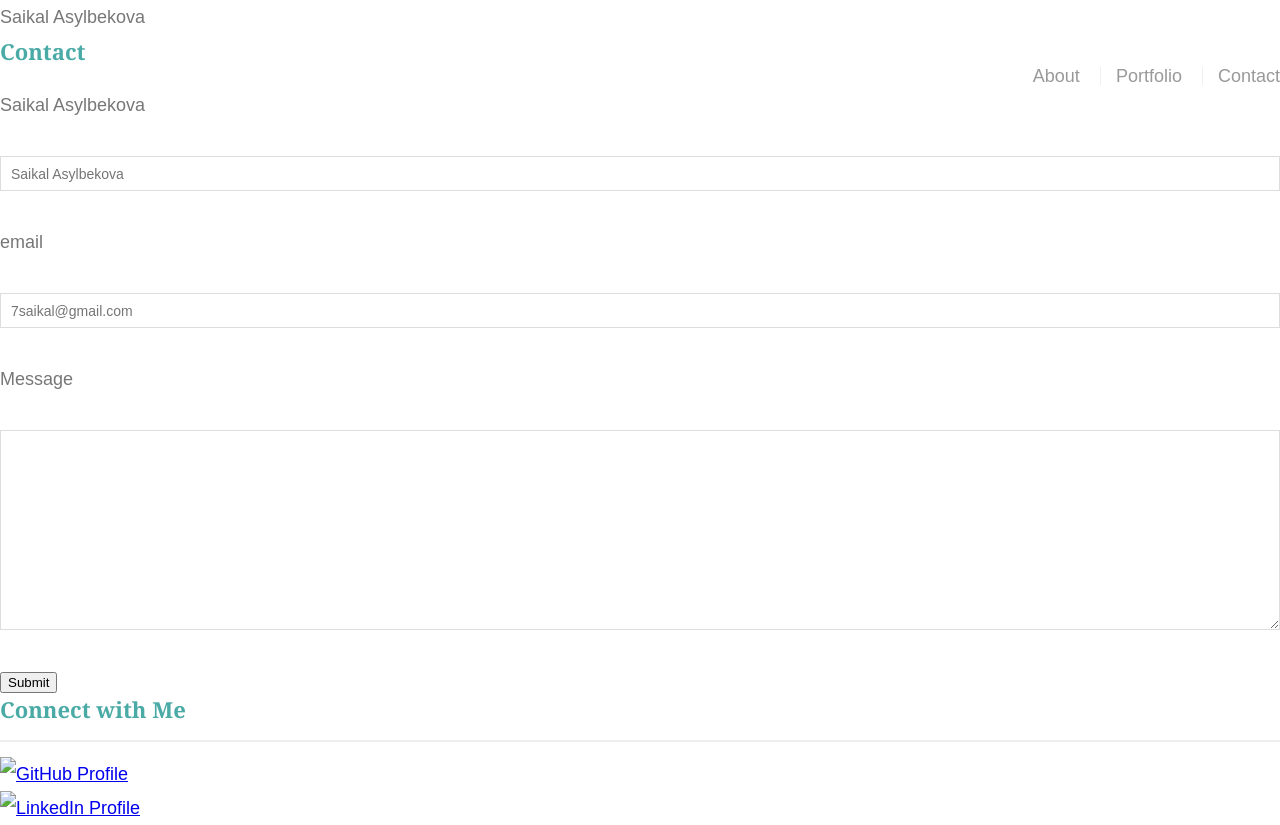
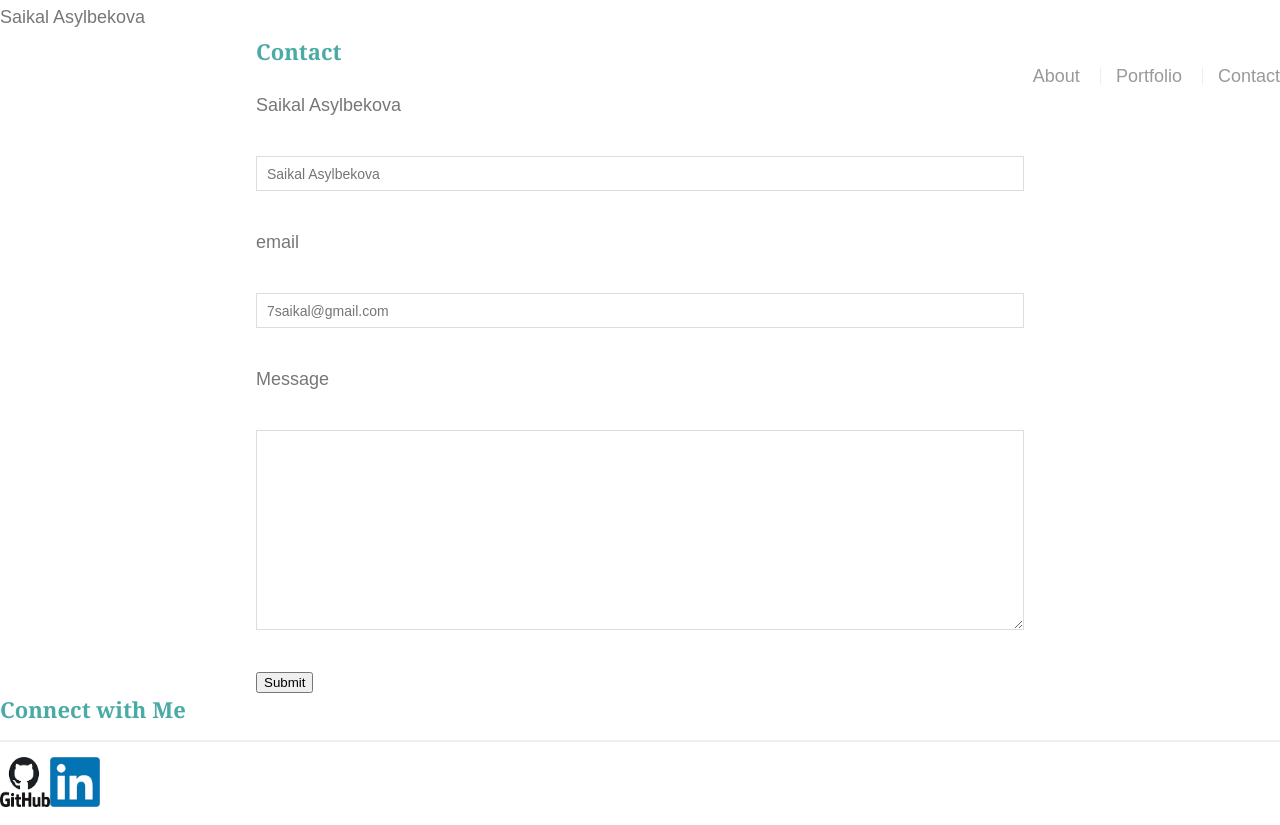
Before and after one commit to 7saikal/Responsive2, a plain HTML site: page contact.html in a window 1280 px wide. Drawn offline with Linux system fonts and the light colour scheme.

Commit message:
fixed with contact page and updated style css

```diff
--- a/assets/css/style.css
+++ b/assets/css/style.css
@@ -334,6 +334,10 @@ main {
 
 /* contact page */
 
+#contact-form {
+  margin-right:20%;
+  margin-left: 20%;
+}
 #contact-form ul {
   margin-bottom: 20px;
 }
@@ -385,6 +389,27 @@ input[type=submit] {
   border: 0 none;
 
 }
+.icon-display{
+  align-items: flex-end;
+  display: inline-flex;
+  justify-content: flex-end;
+  flex-direction: row;
+}
+.icon-list{
+  align-self: auto;
+}
+
+.icon-container{
+  display: inline-flex;
+
+height: 50px;
+width: 50px;
+}
+.icon {
+  align-self: auto;
+  height: auto;
+  width: 100%;
+}
 @media screen and (max-width: 980px, 768px and 640px) {
   body {
     position: static;
--- a/contact.html
+++ b/contact.html
@@ -43,11 +43,11 @@
 
         <section id="social-links">
             <h3>Connect with Me</h3>
-            <ul>
-                <li><a href="https://github.com/7saikal"><img class="icon" src="assets/images/github-128.png"
+            <ul class= "icon-display">
+                <li class= "icon-list" ><a class="icon-container" href="https://github.com/7saikal"><img class="icon" src="assets/Images/github.png"
                             alt="GitHub Profile"></a></li>
-                <li><a href="https://www.linkedin.com/in/saikal-asylbekova-042932124"><img class="icon"
-                            src="assets/images/square-linkedin-128.png" alt="LinkedIn Profile"></a></li>
+                <li class= "icon-list" ><a class="icon-container" href="https://www.linkedin.com/in/saikal-asylbekova-042932124"><img class="icon"
+                            src="assets/Images/linkedin.png" alt="LinkedIn Profile"></a></li>
 
             </ul>
         </section>
```
Also changed, not shown: assets/Images/github.png (added), assets/Images/linkedin.png (added).
